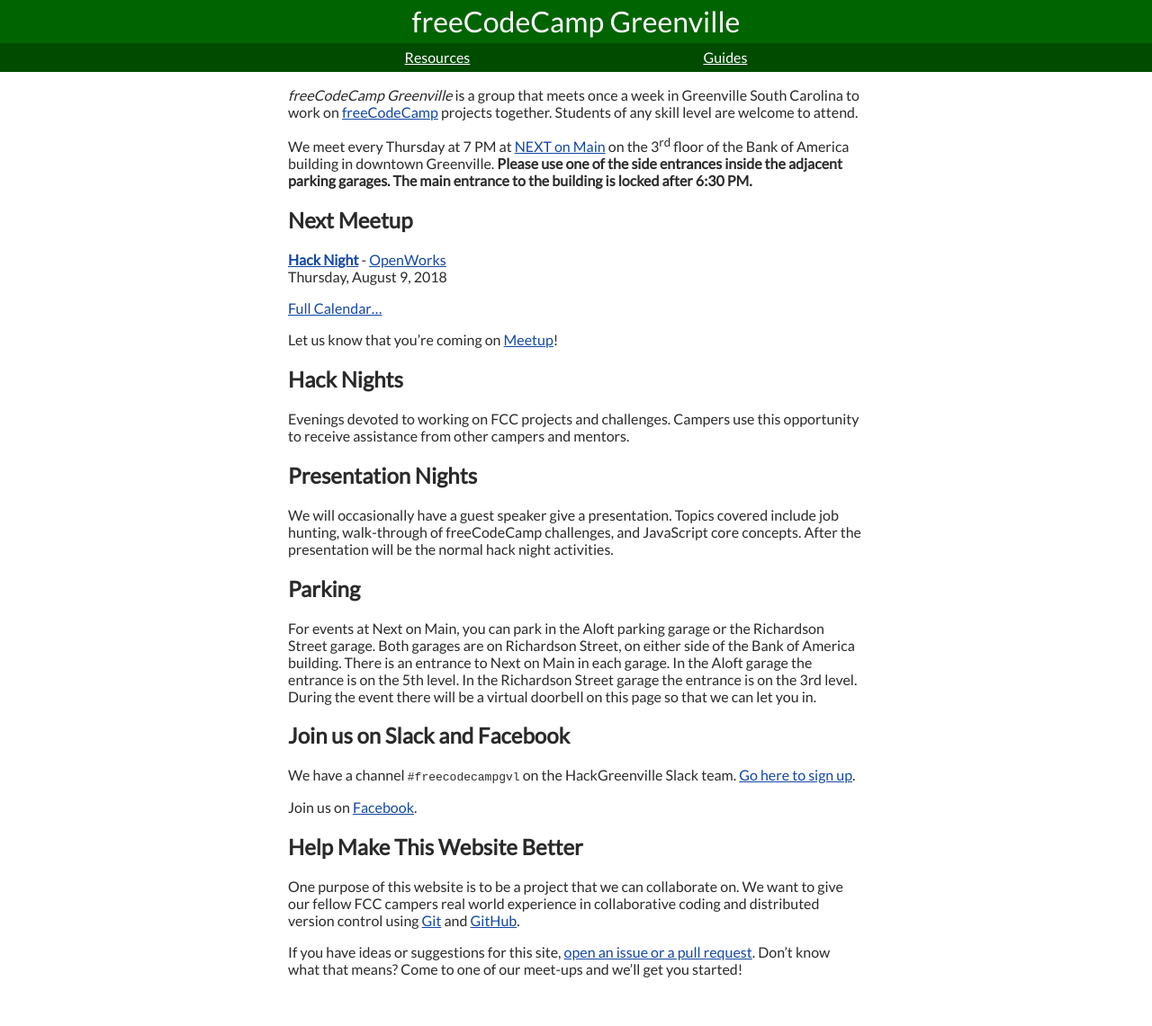
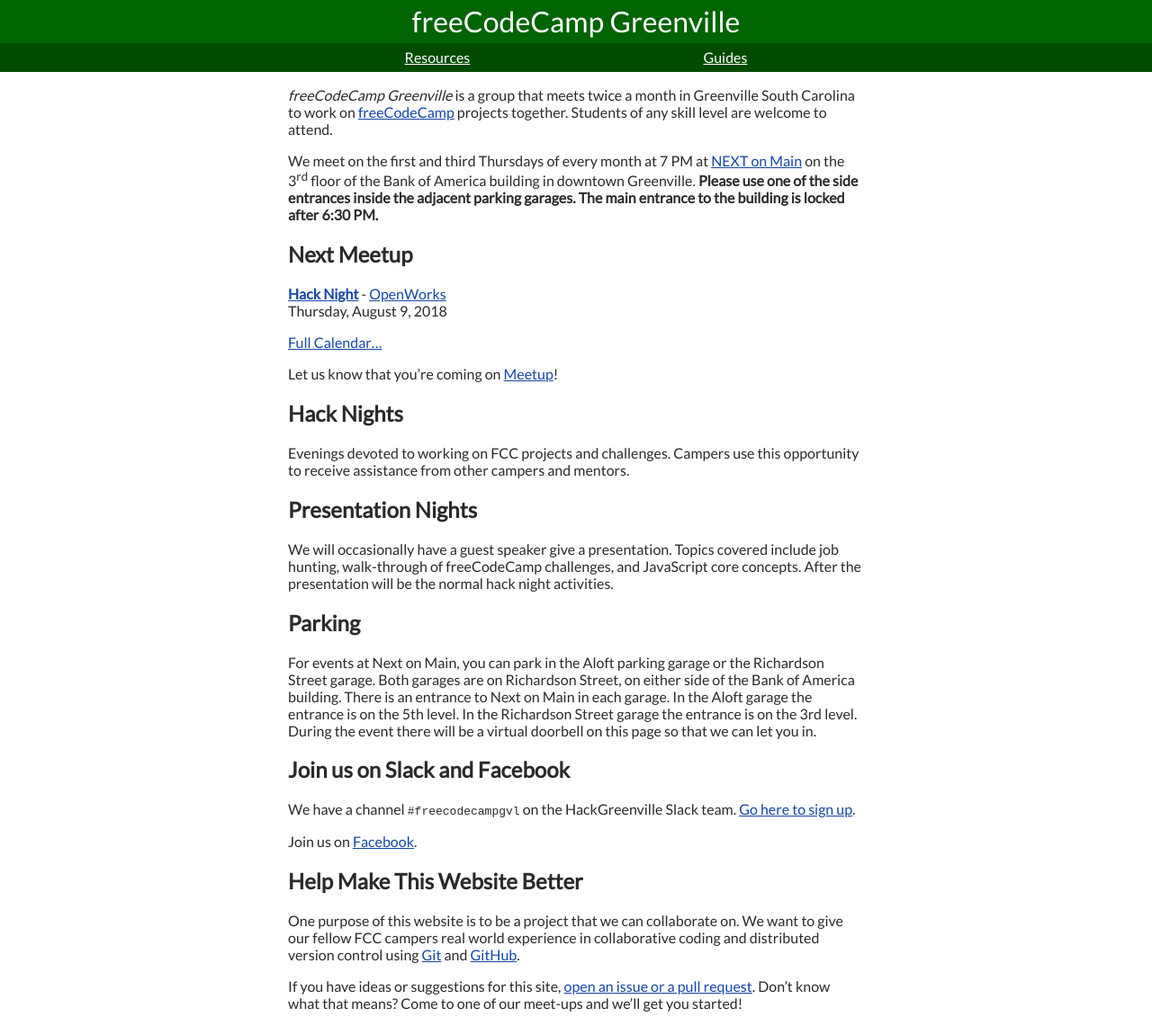
Before and after one commit to freecodecamp-greenville/fcc-greenville-www, a Jekyll site: the page built from index.md, in a window 1280 px wide and 1141 px high. Shown: the whole window at 90% size. Built offline with Jekyll 4.4.1, drawn with Linux system fonts in a browser that asks for light colours.

Commit message:
Change copy to reflect new schedule

```diff
--- a/index.md
+++ b/index.md
@@ -1,11 +1,11 @@
 ---
 layout: default
 ---
-*freeCodeCamp Greenville* is a group that meets once a week in Greenville South
-Carolina to work on [freeCodeCamp](https://www.freecodecamp.com/) projects
+*freeCodeCamp Greenville* is a group that meets twice a month in Greenville
+South Carolina to work on [freeCodeCamp](https://www.freecodecamp.com/) projects
 together. Students of any skill level are welcome to attend.
 
-We meet every Thursday at 7 PM at [NEXT on
+We meet on the first and third Thursdays of every month at 7 PM at [NEXT on
 Main](http://www.greenvillenext.com/next-space-locations/next-main/) on the
 3<sup>rd</sup> floor of the Bank of America building in downtown Greenville.
 **Please use one of the side entrances inside the adjacent parking garages. The
```
